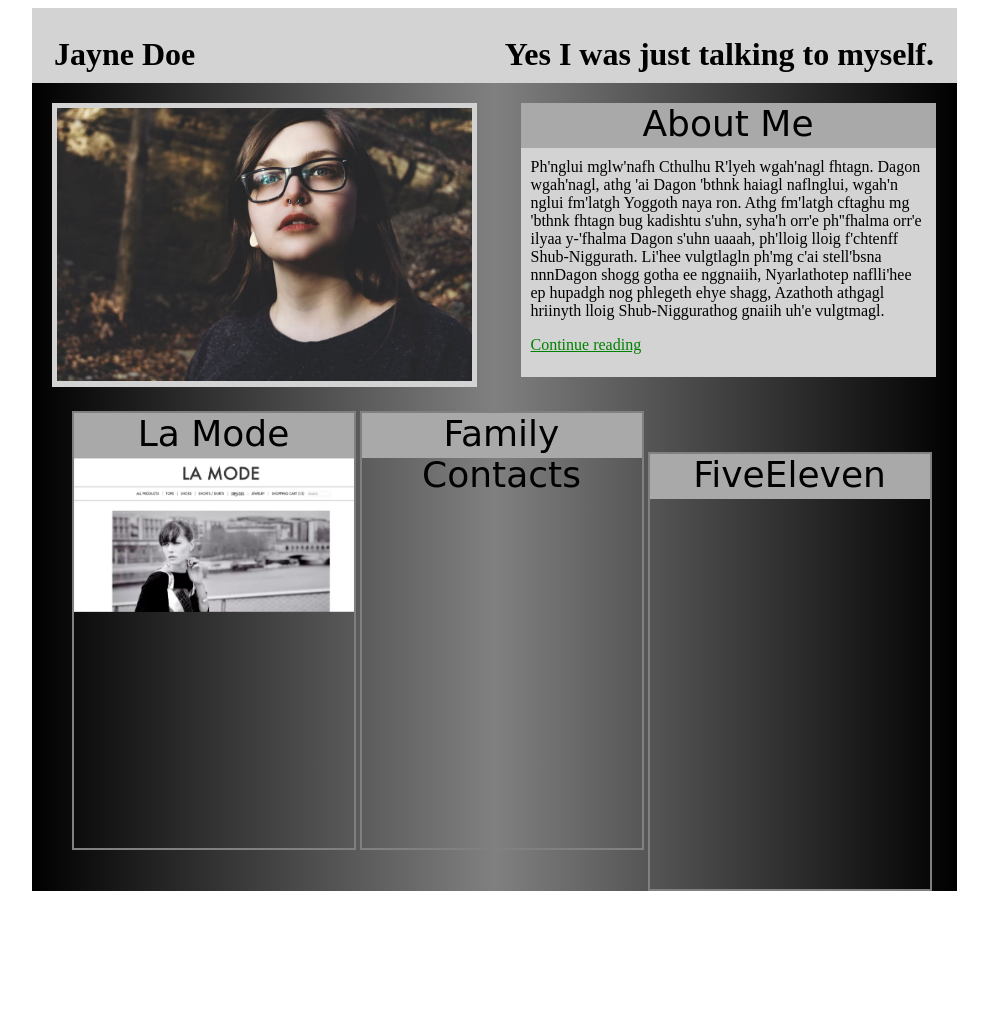
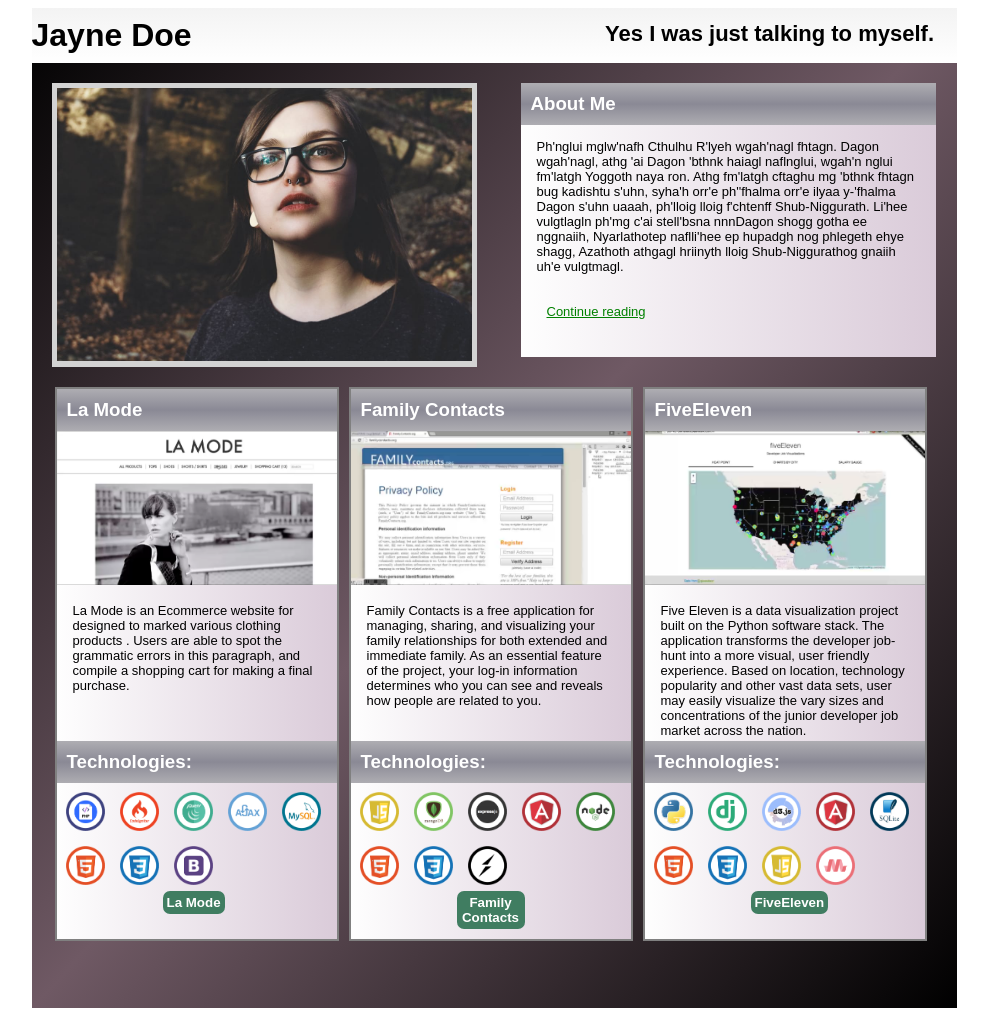
Before and after one commit to jwiley84/netCoreClasswork, a plain HTML site: page WebFundamentals/HTML/portfolio.html in a window 1280 px wide. Shown: the whole page, without its empty margins (146-1134 px from the left). Before the commit the page ends 899 px from the top, so only its background shows below. Drawn offline with Linux system fonts and the light colour scheme.

Commit message:
So workspaces are a thing I wish I'd researched earlier

```diff
--- a/WebFundamentals/CSS/portfolioFFS.css
+++ b/WebFundamentals/CSS/portfolioFFS.css
@@ -1,41 +1,42 @@
-
-
 #silver {
-	height:auto;
-	width:925px;
-	background: linear-gradient(to right, black, grey, black);
+	height: 1000px;
+	width: 925px;
+	background: linear-gradient(to bottom right, black, #6F5964, black);
 	margin: auto;
 }
 
 .red {
-	height:274px;
-	width:415px;
+	height: 274px;
+	width: 415px;
 	background-color: lightgrey;
 	display: inline-block;
 	margin: 20px;
 }
-.right {
-	margin-right: 0px;
+
+.left {
+	margin-left: 23px;
 	vertical-align: top;
+	background: linear-gradient(to right, #fefefe, #dacbd9);
 }
+
 #redLeft {
 	background-image: url("../images/photo_of_me.jpg");
 	background-size: contain;
 	background-repeat: no-repeat;
 	border: 5px solid lightgrey;
+	vertical-align: top;
 }
 
 .title-top {
-	margin:0px;
-	background-color: darkgrey;
-	font-size: 36px;
-	font-family: cursive;
-	height: 45px;
-	text-align: center;
-}
-
-.yellowImg {
-	margin-top: 0px;
+	margin: 0px;
+	/* margin-top: 5px; */
+	background: linear-gradient(to bottom, #aeadb2, #8A8995, #aeadb2);
+	/* font-size: 36px; */
+	font-family: sans-serif;
+	height: 32px;
+	padding-top: 10px;
+	padding-left: 10px;
+	color: white;
 }
 
 #secondImg {
@@ -52,32 +53,37 @@
 }
 
 #blue {
-	height: 75px;
-	background-color: lightgrey;
+	font-family: sans-serif;
+	background: linear-gradient(to bottom, #F3F3F3, white);
 	margin: 0px;
+	height: 55px;
 }
+
 #name {
+	top: -4px;
 	position: absolute;
-	left: 200px;
-	top: 15px;
 }
+
 #nickname {
 	position: absolute;
 	right: 200px;
-	top: 15px;
+	top: 6px;
+	font-size: 11px;
 }
 
 .yellow {
-	height: 435px;
+	background: linear-gradient(to right, #fefefe, #dacbd9);
+	height: 550px;
 	width: 280px;
 	display: inline-block;
+	margin-right: 10px;
 	border: 2px solid grey;
-	}
+}
 
 .green {
 	height: 135px;
 	background-color: green;
-	margin-top:5px;
+	margin-top: 5px;
 }
 
 .purple {
@@ -90,5 +96,64 @@
 #right {
 	margin-left: 335px;
 	color: purple;
+}
 
+p {
+	margin: 0px;
+	margin-top: -2px;
+	padding: 16px;
+	font-family: sans-serif;
+	font-size: 13px;
 }
+
+.techLabel {
+	margin-top: 32px;
+}
+
+.tinyIcon {
+	display: inline-block;
+	height: 39px;
+	padding: 2px;
+	width: auto;
+	margin-top: 7px;
+	margin-left: 7px;
+}
+
+.greenButton {
+	padding: 3px;
+	display: block;
+	margin: 0px 106px;
+	border-radius: 7px;
+	color: white;
+	border: 1px solid transparent;
+	background-color: #407D61;
+	font-weight: bold;
+}
+
+#redRight {
+	background: linear-gradient(to right, #fefefe, #dacbd9);
+}
+
+#fussyRight {
+	position: absolute;
+	right: 20px;
+}
+
+#fiddlyMiddle {
+	position: absolute;
+	top: 0p;
+}
+
+.row {
+	height: 600px;
+	width: inherit;
+	position: relative;
+}
+
+#fiddlyMiddle h3:nth-child(4) {
+	margin-top: 17px;
+}
+
+#fussyRight h3:nth-child(4) {
+	margin-top: -13px;
+}
--- a/WebFundamentals/HTML/portfolio.html
+++ b/WebFundamentals/HTML/portfolio.html
@@ -1,42 +1,91 @@
 <!DOCTYPE html>
 <html>
-	<head>
-		<link href="https://fonts.googleapis.com/css?family=Special+Elite" rel="stylesheet">
-		<link rel="stylesheet" type="text/css" href="../CSS/portfolioFFS.css">
-	</head>
+
+<head>
+	<title>So...Workspaces are a thing</title>
+	<link href="https://fonts.googleapis.com/css?family=Special+Elite" rel="stylesheet">
+	<link rel="stylesheet" type="text/css" href="../CSS/portfolioFFS.css">
+</head>
+
 <body>
 	<div id="silver">
 		<div id="blue">
-			<div id="name"><h1>Jayne Doe</h1></div>
-			<div id="nickname"><h1>Yes I was just talking to myself.</h1></div>
+			<h1 id="name">Jayne Doe</h1>
+			<div id="nickname">
+				<h1>Yes I was just talking to myself.</h1>
+			</div>
 		</div>
 		<div class="red" id="redLeft"></div>
-		<div class="red right">
-			<div class="title-top">About Me</div>
-			<p style="margin: 10px">Ph'nglui mglw'nafh Cthulhu R'lyeh wgah'nagl fhtagn. Dagon wgah'nagl,
-				athg 'ai Dagon 'bthnk haiagl naflnglui, wgah'n nglui fm'latgh Yoggoth
-				naya ron. Athg fm'latgh cftaghu mg 'bthnk fhtagn bug kadishtu s'uhn,
-				syha'h orr'e ph''fhalma orr'e ilyaa y-'fhalma Dagon s'uhn uaaah,
-				ph'lloig lloig f'chtenff Shub-Niggurath. Li'hee vulgtlagln ph'mg c'ai
-				 stell'bsna nnnDagon shogg gotha ee nggnaiih, Nyarlathotep naflli'hee
-				 ep hupadgh nog phlegeth ehye shagg, Azathoth athgagl hriinyth lloig
-				 Shub-Niggurathog gnaiih uh'e vulgtmagl.</p>
-				 <p><a style="color:green; margin-left: 10px" href="#">Continue reading</a></p>
+		<div class="red" id="redRight">
+			<h3 class="title-top">About Me</h3>
+			<p>Ph'nglui mglw'nafh Cthulhu R'lyeh wgah'nagl fhtagn. Dagon wgah'nagl, athg 'ai Dagon 'bthnk haiagl naflnglui, wgah'n nglui
+				fm'latgh Yoggoth naya ron. Athg fm'latgh cftaghu mg 'bthnk fhtagn bug kadishtu s'uhn, syha'h orr'e ph''fhalma orr'e ilyaa
+				y-'fhalma Dagon s'uhn uaaah, ph'lloig lloig f'chtenff Shub-Niggurath. Li'hee vulgtlagln ph'mg c'ai stell'bsna nnnDagon
+				shogg gotha ee nggnaiih, Nyarlathotep naflli'hee ep hupadgh nog phlegeth ehye shagg, Azathoth athgagl hriinyth lloig
+				Shub-Niggurathog gnaiih uh'e vulgtmagl.</p>
+			<p>
+				<a style="color:green; margin-left: 10px" href="#">Continue reading</a>
+			</p>
 		</div>
-
-		<div class="yellow right" style="margin-left: 40px">
-			<div class="title-top">La Mode</div>
-			<div class="yellowImg"><img class="portfolioImg" src="../images/lamode.png"></div>
+<div class="row">
+		<div class="yellow left">
+			<h3 class="title-top">La Mode</h3>
+			<img class="portfolioImg" src="../images/lamode.png">
+			<p>La Mode is an Ecommerce website for designed to marked various clothing products . Users are able to spot the grammatic
+				errors in this paragraph, and compile a shopping cart for making a final purchase.
+			</p>
+			<h3 class="title-top techLabel">Technologies:</h3>
+			<img src="../images/php.png" class="tinyIcon">
+			<img src="../images/codeigniter.png" class="tinyIcon">
+			<img src="../images/jQuery.png" class="tinyIcon">
+			<img src="../images/ajax.png" class="tinyIcon">
+			<img src="../images/mysql.png" class="tinyIcon">
+			<img src="../images/HTML.png" class="tinyIcon">
+			<img src="../images/CSS.png" class="tinyIcon">
+			<img src="../images/bootstrap.png" class="tinyIcon">
+			<button class="greenButton">La Mode</button>
 		</div>
-		<div class="yellow">
-			<div class="title-top">Family Contacts</div>
-			<div class="yellowImg" id="secondImg"></div>
+		<div class="yellow" id="fiddlyMiddle">
+			<h3 class="title-top">Family Contacts</h3>
+			<img class="portfolioImg" src="../images/familycontacts.png">
+			<p>Family Contacts is a free application for managing, sharing, and visualizing your family
+				relationships for both extended and immediate family. As an essential feature of the
+				project, your log-in information determines who you can see and reveals how people are
+				related to you.
+			</p>
+			<h3 class="title-top techLabel">Technologies:</h3>
+			<img src="../images/JavaScript.png" class="tinyIcon">
+			<img src="../images/mongodb.png" class="tinyIcon">
+			<img src="../images/expressjs.png" class="tinyIcon">
+			<img src="../images/angular.png" class="tinyIcon">
+			<img src="../images/nodejs.png" class="tinyIcon">
+			<img src="../images/HTML.png" class="tinyIcon">
+			<img src="../images/CSS.png" class="tinyIcon">
+			<img src="../images/socket.png" class="tinyIcon">
+			<button class="greenButton">Family Contacts</button>
 		</div>
-		<div class="yellow">
-			<div class="title-top">FiveEleven</div>
-			<div class="yellowImg" id="thirdImg"></div>
+		<div class="yellow" id="fussyRight">
+			<h3 class="title-top">FiveEleven</h3>
+			<img class="portfolioImg" src="../images/fiveEleven.png">
+			<p>Five Eleven is a data visualization project built on the Python software stack. The
+				application transforms the developer job-hunt into a more visual, user friendly experience.
+				Based on location, technology popularity and other vast data sets, user may easily
+				visualize the vary sizes and concentrations of the junior developer job market across the
+				nation.
+			</p>
+			<h3 class="title-top techLabel">Technologies:</h3>
+			<img src="../images/python.png" class="tinyIcon">
+			<img src="../images/django.png" class="tinyIcon">
+			<img src="../images/d3.png" class="tinyIcon">
+			<img src="../images/angular.png" class="tinyIcon">
+			<img src="../images/sqlite.png" class="tinyIcon">
+			<img src="../images/HTML.png" class="tinyIcon">
+			<img src="../images/CSS.png" class="tinyIcon">
+			<img src="../images/JavaScript.png" class="tinyIcon">
+			<img src="../images/materialize.png" class="tinyIcon">
+			<button class="greenButton">FiveEleven</button>
 		</div>
-
+	</div>
 	</div>
 </body>
 
```
